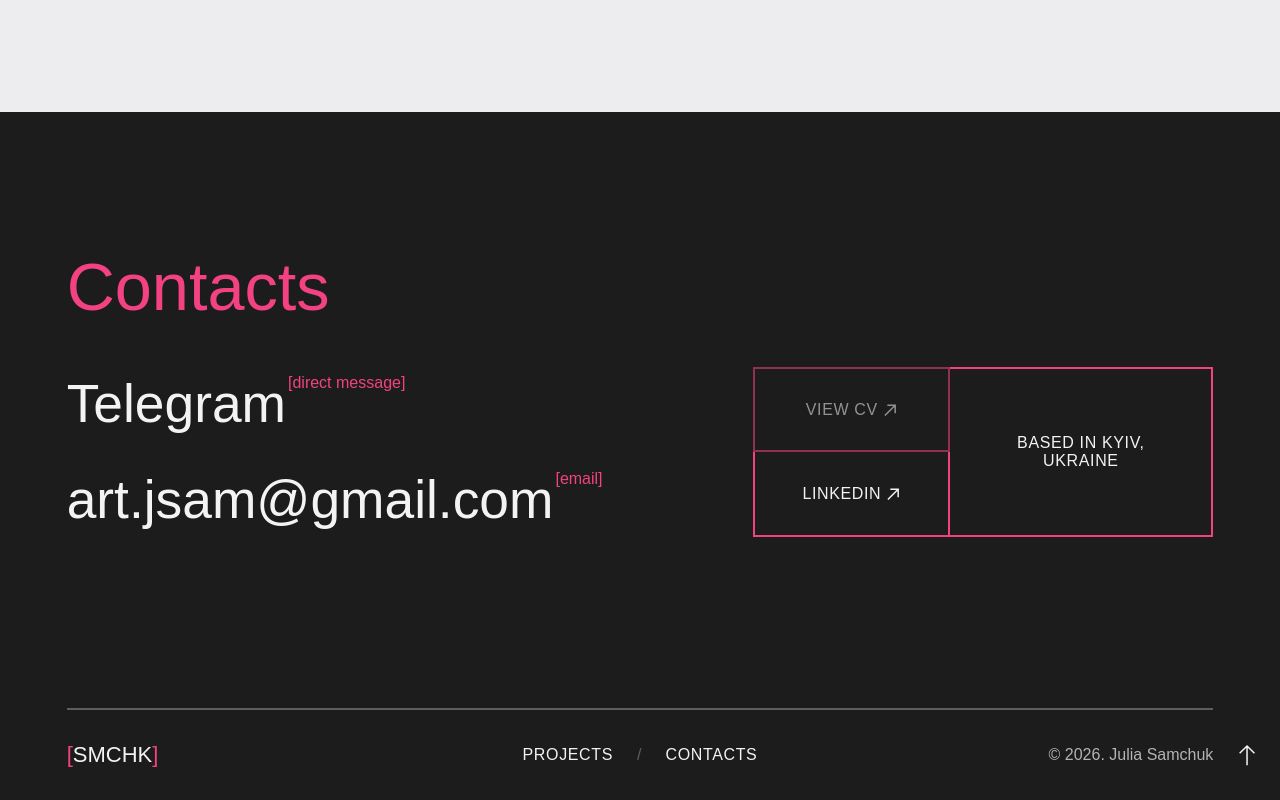
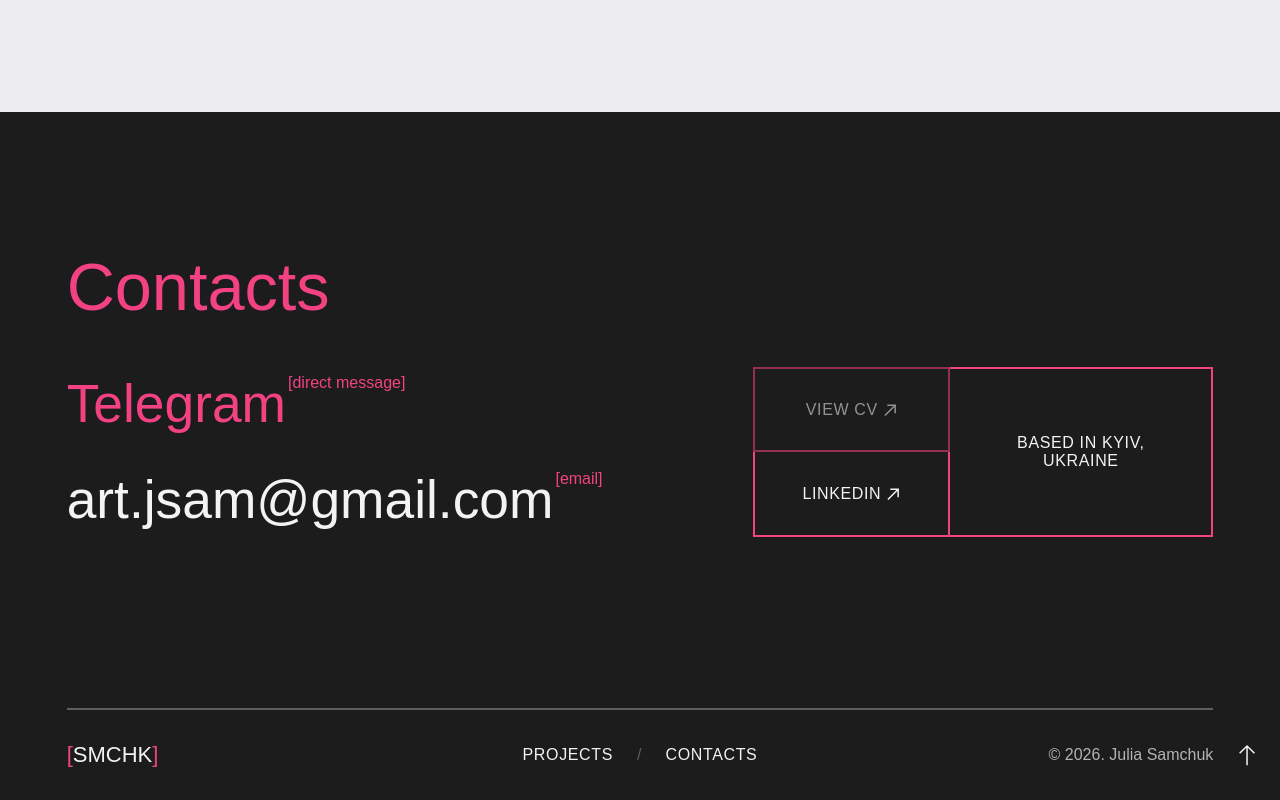
Before and after one commit to SakVladyslav/julia-graphic-designer-portfolio, a React (Vite) app: page / in a window 1280 px wide. In both pictures the pointer is over the link "Telegram". Shown: the part 3210-4010 px from the top of the page. Built offline with nearby package versions, Linux system fonts and the light colour scheme; a web font is replaced by a local one.

Commit message:
fixed hover

```diff
--- a/src/components/Contacts/Contacts.scss
+++ b/src/components/Contacts/Contacts.scss
@@ -51,6 +51,10 @@
   line-height: $line-height-heading;
   text-decoration: none;
   white-space: nowrap;
+}
+
+a.contact-main:hover {
+  color: $accent;
 }
 
 .contact-main--stub {
```
